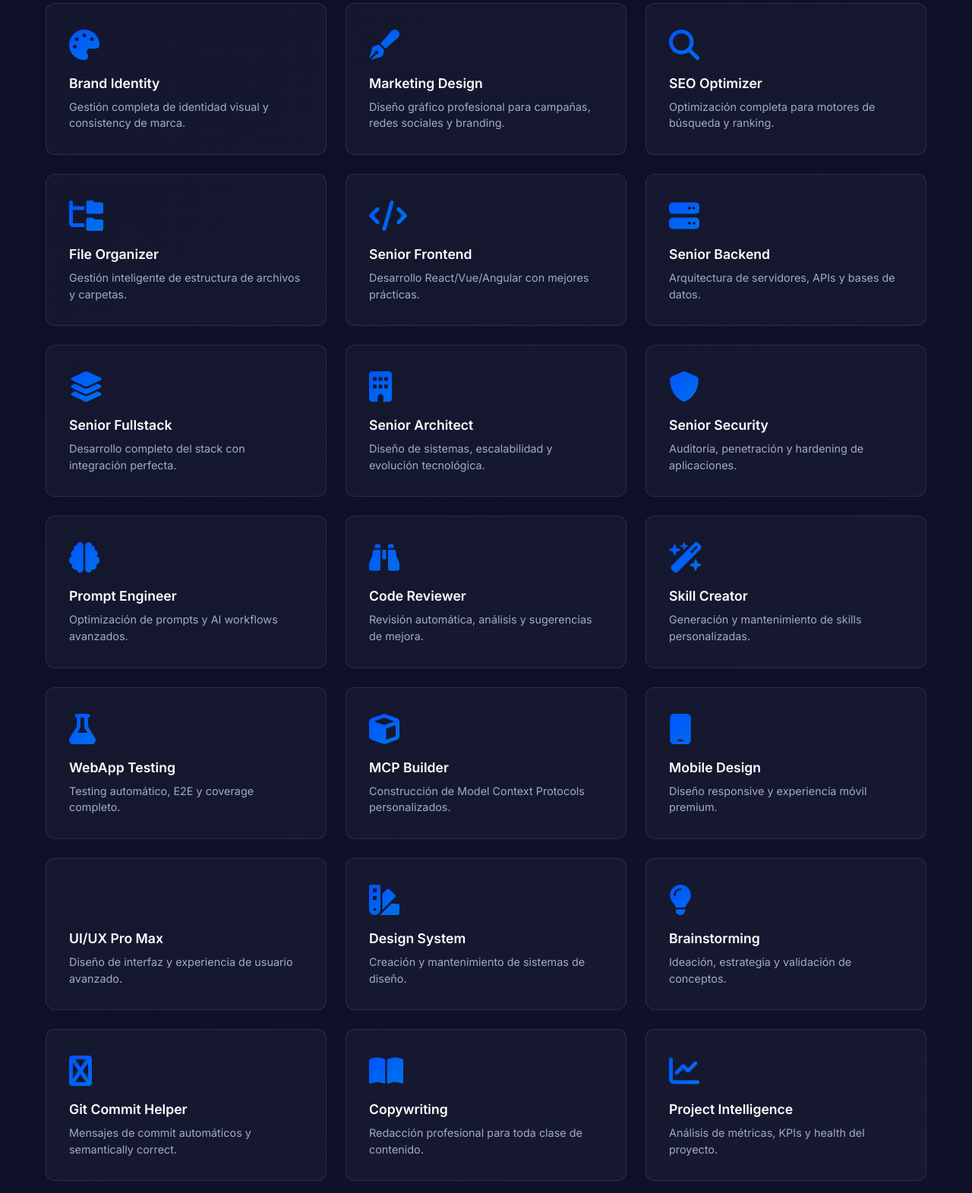
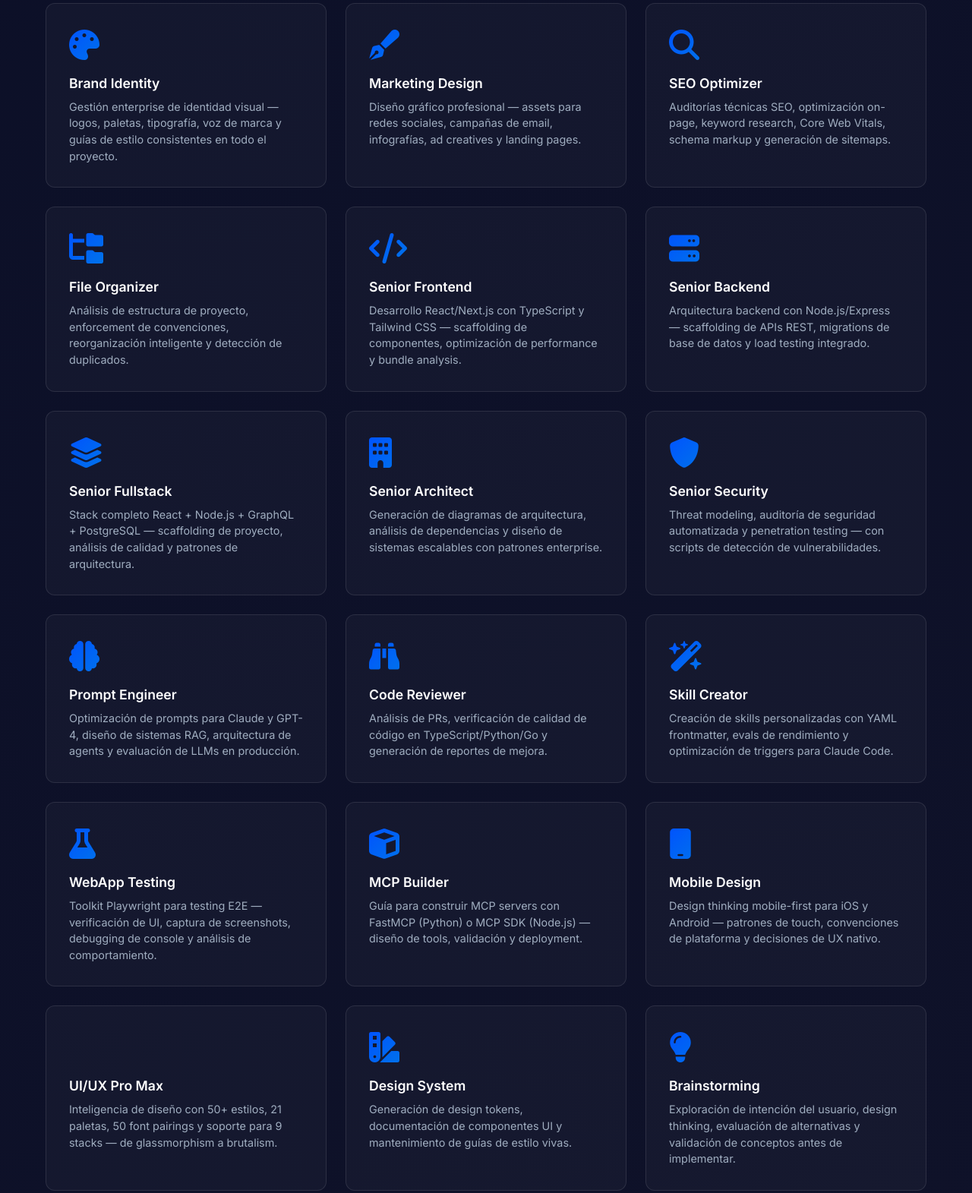
Before and after one commit to Soyelijah/devlmer-ecosystem-engine, a plain HTML site: page index.html in a window 1280 px wide. Shown: the part 2900-4471 px from the top of the page at 76% size. Drawn offline with Linux system fonts and the light colour scheme.

Commit message:
feat: rewrite all 21 skill descriptions to match actual SKILL.md content
Every skill description now precisely reflects what the skill really does:
- Project Intelligence: fingerprinting → was falsely claiming "KPIs & metrics"
- WebApp Testing: Playwright toolkit → was falsely claiming "automatic testing"
- Senior Frontend: React/Next.js/TypeScript → was falsely claiming "Vue/Angular"
- Senior Fullstack: React+Node+GraphQL+PostgreSQL → was claiming "perfect integration"
- Mobile Design: design thinking for iOS/Android → was claiming "responsive design"
- All 16 remaining skills: enhanced with specific capabilities from SKILL.md
- Fixed broken Startups text (had duplicate "Focus en producto, no en setup")

All 21 descriptions verified against actual SKILL.md files — zero false claims.

```diff
--- a/index.html
+++ b/index.html
@@ -1221,127 +1221,127 @@
                 <div class="skill-card reveal">
                     <div class="skill-icon"><i class="fas fa-palette"></i></div>
                     <h4 class="skill-name">Brand Identity</h4>
-                    <p class="skill-desc">Gestión completa de identidad visual y consistency de marca.</p>
+                    <p class="skill-desc">Gestión enterprise de identidad visual — logos, paletas, tipografía, voz de marca y guías de estilo consistentes en todo el proyecto.</p>
                 </div>
 
                 <div class="skill-card reveal">
                     <div class="skill-icon"><i class="fas fa-pen-fancy"></i></div>
                     <h4 class="skill-name">Marketing Design</h4>
-                    <p class="skill-desc">Diseño gráfico profesional para campañas, redes sociales y branding.</p>
+                    <p class="skill-desc">Diseño gráfico profesional — assets para redes sociales, campañas de email, infografías, ad creatives y landing pages.</p>
                 </div>
 
                 <div class="skill-card reveal">
                     <div class="skill-icon"><i class="fas fa-search"></i></div>
                     <h4 class="skill-name">SEO Optimizer</h4>
-                    <p class="skill-desc">Optimización completa para motores de búsqueda y ranking.</p>
+                    <p class="skill-desc">Auditorías técnicas SEO, optimización on-page, keyword research, Core Web Vitals, schema markup y generación de sitemaps.</p>
                 </div>
 
                 <div class="skill-card reveal">
                     <div class="skill-icon"><i class="fas fa-folder-tree"></i></div>
                     <h4 class="skill-name">File Organizer</h4>
-                    <p class="skill-desc">Gestión inteligente de estructura de archivos y carpetas.</p>
+                    <p class="skill-desc">Análisis de estructura de proyecto, enforcement de convenciones, reorganización inteligente y detección de duplicados.</p>
                 </div>
 
                 <div class="skill-card reveal">
                     <div class="skill-icon"><i class="fas fa-code"></i></div>
                     <h4 class="skill-name">Senior Frontend</h4>
-                    <p class="skill-desc">Desarrollo React/Vue/Angular con mejores prácticas.</p>
+                    <p class="skill-desc">Desarrollo React/Next.js con TypeScript y Tailwind CSS — scaffolding de componentes, optimización de performance y bundle analysis.</p>
                 </div>
 
                 <div class="skill-card reveal">
                     <div class="skill-icon"><i class="fas fa-server"></i></div>
                     <h4 class="skill-name">Senior Backend</h4>
-                    <p class="skill-desc">Arquitectura de servidores, APIs y bases de datos.</p>
+                    <p class="skill-desc">Arquitectura backend con Node.js/Express — scaffolding de APIs REST, migrations de base de datos y load testing integrado.</p>
                 </div>
 
                 <div class="skill-card reveal">
                     <div class="skill-icon"><i class="fas fa-layer-group"></i></div>
                     <h4 class="skill-name">Senior Fullstack</h4>
-                    <p class="skill-desc">Desarrollo completo del stack con integración perfecta.</p>
+                    <p class="skill-desc">Stack completo React + Node.js + GraphQL + PostgreSQL — scaffolding de proyecto, análisis de calidad y patrones de arquitectura.</p>
                 </div>
 
                 <div class="skill-card reveal">
                     <div class="skill-icon"><i class="fas fa-building"></i></div>
                     <h4 class="skill-name">Senior Architect</h4>
-                    <p class="skill-desc">Diseño de sistemas, escalabilidad y evolución tecnológica.</p>
+                    <p class="skill-desc">Generación de diagramas de arquitectura, análisis de dependencias y diseño de sistemas escalables con patrones enterprise.</p>
                 </div>
 
                 <div class="skill-card reveal">
                     <div class="skill-icon"><i class="fas fa-shield"></i></div>
                     <h4 class="skill-name">Senior Security</h4>
-                    <p class="skill-desc">Auditoría, penetración y hardening de aplicaciones.</p>
+                    <p class="skill-desc">Threat modeling, auditoría de seguridad automatizada y penetration testing — con scripts de detección de vulnerabilidades.</p>
                 </div>
 
                 <div class="skill-card reveal">
                     <div class="skill-icon"><i class="fas fa-brain"></i></div>
                     <h4 class="skill-name">Prompt Engineer</h4>
-                    <p class="skill-desc">Optimización de prompts y AI workflows avanzados.</p>
+                    <p class="skill-desc">Optimización de prompts para Claude y GPT-4, diseño de sistemas RAG, arquitectura de agents y evaluación de LLMs en producción.</p>
                 </div>
 
                 <div class="skill-card reveal">
                     <div class="skill-icon"><i class="fas fa-binoculars"></i></div>
                     <h4 class="skill-name">Code Reviewer</h4>
-                    <p class="skill-desc">Revisión automática, análisis y sugerencias de mejora.</p>
+                    <p class="skill-desc">Análisis de PRs, verificación de calidad de código en TypeScript/Python/Go y generación de reportes de mejora.</p>
                 </div>
 
                 <div class="skill-card reveal">
                     <div class="skill-icon"><i class="fas fa-wand-magic-sparkles"></i></div>
                     <h4 class="skill-name">Skill Creator</h4>
-                    <p class="skill-desc">Generación y mantenimiento de skills personalizadas.</p>
+                    <p class="skill-desc">Creación de skills personalizadas con YAML frontmatter, evals de rendimiento y optimización de triggers para Claude Code.</p>
                 </div>
 
                 <div class="skill-card reveal">
                     <div class="skill-icon"><i class="fas fa-flask"></i></div>
                     <h4 class="skill-name">WebApp Testing</h4>
-                    <p class="skill-desc">Testing automático, E2E y coverage completo.</p>
+                    <p class="skill-desc">Toolkit Playwright para testing E2E — verificación de UI, captura de screenshots, debugging de console y análisis de comportamiento.</p>
                 </div>
 
                 <div class="skill-card reveal">
                     <div class="skill-icon"><i class="fas fa-cube"></i></div>
                     <h4 class="skill-name">MCP Builder</h4>
-                    <p class="skill-desc">Construcción de Model Context Protocols personalizados.</p>
+                    <p class="skill-desc">Guía para construir MCP servers con FastMCP (Python) o MCP SDK (Node.js) — diseño de tools, validación y deployment.</p>
                 </div>
 
                 <div class="skill-card reveal">
                     <div class="skill-icon"><i class="fas fa-mobile"></i></div>
                     <h4 class="skill-name">Mobile Design</h4>
-                    <p class="skill-desc">Diseño responsive y experiencia móvil premium.</p>
+                    <p class="skill-desc">Design thinking mobile-first para iOS y Android — patrones de touch, convenciones de plataforma y decisiones de UX nativo.</p>
                 </div>
 
                 <div class="skill-card reveal">
                     <div class="skill-icon"><i class="fas fa-sparkles"></i></div>
                     <h4 class="skill-name">UI/UX Pro Max</h4>
-                    <p class="skill-desc">Diseño de interfaz y experiencia de usuario avanzado.</p>
+                    <p class="skill-desc">Inteligencia de diseño con 50+ estilos, 21 paletas, 50 font pairings y soporte para 9 stacks — de glassmorphism a brutalism.</p>
                 </div>
 
                 <div class="skill-card reveal">
                     <div class="skill-icon"><i class="fas fa-swatchbook"></i></div>
                     <h4 class="skill-name">Design System</h4>
-                    <p class="skill-desc">Creación y mantenimiento de sistemas de diseño.</p>
+                    <p class="skill-desc">Generación de design tokens, documentación de componentes UI y mantenimiento de guías de estilo vivas.</p>
                 </div>
 
                 <div class="skill-card reveal">
                     <div class="skill-icon"><i class="fas fa-lightbulb"></i></div>
                     <h4 class="skill-name">Brainstorming</h4>
-                    <p class="skill-desc">Ideación, estrategia y validación de conceptos.</p>
+                    <p class="skill-desc">Exploración de intención del usuario, design thinking, evaluación de alternativas y validación de conceptos antes de implementar.</p>
                 </div>
 
                 <div class="skill-card reveal">
                     <div class="skill-icon"><i class="fas fa-git-alt"></i></div>
                     <h4 class="skill-name">Git Commit Helper</h4>
-                    <p class="skill-desc">Mensajes de commit automáticos y semantically correct.</p>
+                    <p class="skill-desc">Análisis de diffs para generar mensajes conventional commits — detecta breaking changes, scope correcto y tipo semántico.</p>
                 </div>
 
                 <div class="skill-card reveal">
                     <div class="skill-icon"><i class="fas fa-book-open"></i></div>
                     <h4 class="skill-name">Copywriting</h4>
-                    <p class="skill-desc">Redacción profesional para toda clase de contenido.</p>
+                    <p class="skill-desc">Copy profesional para homepages, landing pages, pricing, feature pages y propuestas de valor orientadas a conversión.</p>
                 </div>
 
                 <div class="skill-card reveal">
                     <div class="skill-icon"><i class="fas fa-chart-line"></i></div>
                     <h4 class="skill-name">Project Intelligence</h4>
-                    <p class="skill-desc">Análisis de métricas, KPIs y health del proyecto.</p>
+                    <p class="skill-desc">Fingerprinting automático del proyecto — detecta stack, dominio y arquitectura para instalar el ecosistema óptimo por sesión.</p>
                 </div>
             </div>
         </div>
@@ -1600,7 +1600,7 @@ cd devlmer-ecosystem-engine</div>
                 <div class="audience-card reveal">
                     <div class="audience-icon"><i class="fas fa-rocket"></i></div>
                     <h4>Startups</h4>
-                    <p>Ecosistema profesional desde el día uno. Enfócate en tu producto, no en configuración.. Focus en producto, no en setup.</p>
+                    <p>Ecosistema enterprise completo desde el día uno. Un comando y tu equipo tiene skills, MCPs y agents configurados — enfócate en tu producto.</p>
                 </div>
             </div>
         </div>
```
